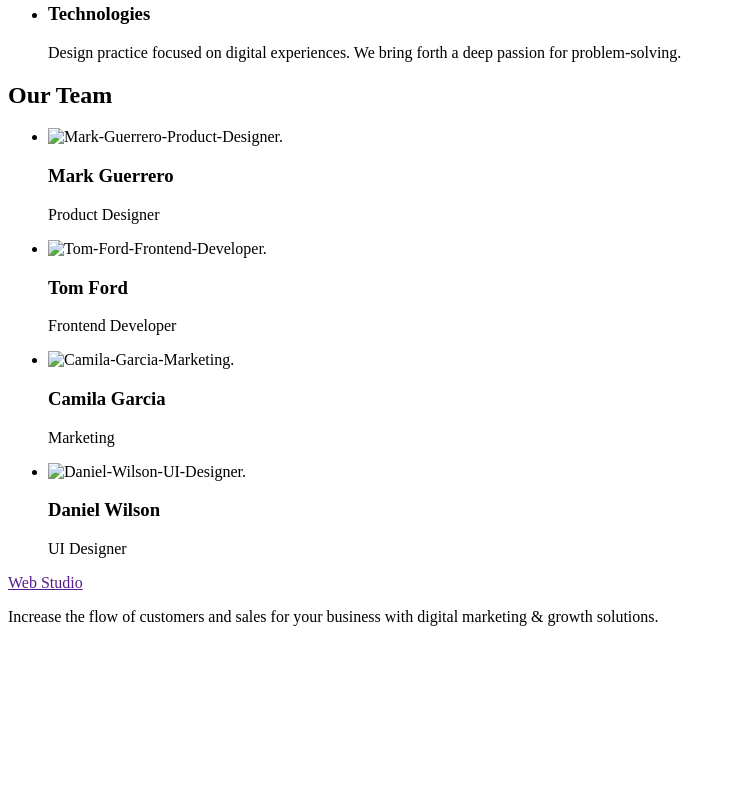
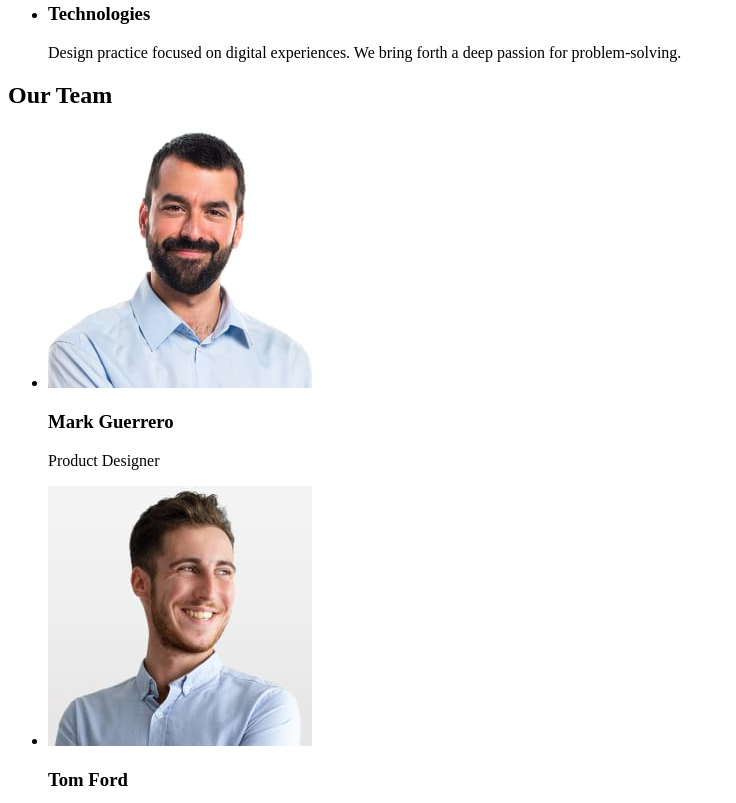
Before and after one commit to Yugrad108/goit-markup-hw-01, a plain HTML site: page index.html in a window 1280 px wide. Shown: the part 497-1300 px from the top of the page, without its empty margins (0-736 px from the left). Before the commit the page ends 1139 px from the top, so only its background shows below. Drawn offline with Linux system fonts and the light colour scheme; the site is published under a folder, as on GitHub Pages, so addresses that start at the root find nothing.

Commit message:
fix image src ./

```diff
--- a/index.html
+++ b/index.html
@@ -68,7 +68,7 @@
         <ul>
           <li>
             <img
-              src="/images/Product-Designer.jpg"
+              src="./images/Product-Designer.jpg"
               width="264"
               alt="Mark-Guerrero-Product-Designer."
             />
@@ -77,7 +77,7 @@
           </li>
           <li>
             <img
-              src="/images/Frontend-Developer.jpg"
+              src="./images/Frontend-Developer.jpg"
               width="264"
               alt="Tom-Ford-Frontend-Developer."
             />
@@ -86,7 +86,7 @@
           </li>
           <li>
             <img
-              src="/images/Marketing.jpg"
+              src="./images/Marketing.jpg"
               width="264"
               alt="Camila-Garcia-Marketing."
             />
@@ -95,7 +95,7 @@
           </li>
           <li>
             <img
-              src="/images/UI-Designer.jpg"
+              src="./images/UI-Designer.jpg"
               width="264"
               alt="Daniel-Wilson-UI-Designer."
             />
```
